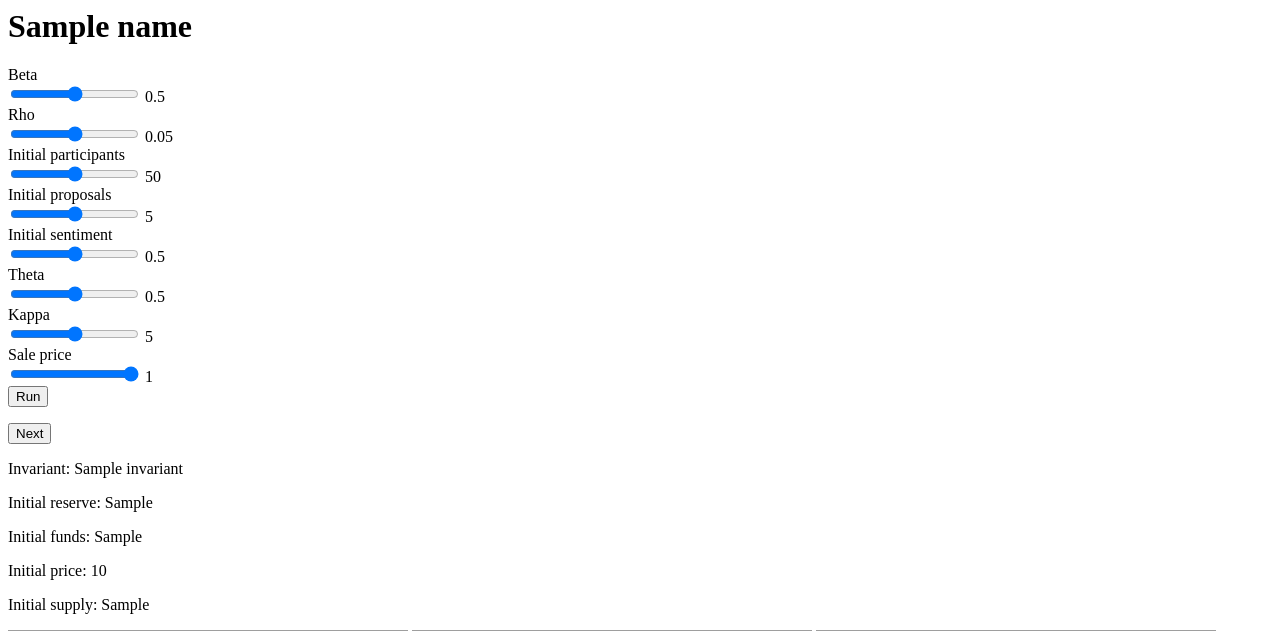
After one commit to commons-stack/commons-simulator, a Flask app: template templates/network.html in a window 1280 px wide. The commit adds this page. Shown: the top 631 px of the page. Run offline with Flask 2, Linux system fonts and the light colour scheme; the template is opened without the code that fills it: most values are stand-ins (such as "Sample title", 1, 10 or a date in 2020); grey boxes are pictures that could not be loaded.

Commit message:
Add network and cadcad simulations

```diff
--- a/requirements.txt
+++ b/requirements.txt
@@ -8,3 +8,4 @@ matplotlib
 seaborn
 networkx
 flask
+pyyaml
--- a/server.py
+++ b/server.py
@@ -8,27 +8,39 @@ import numpy as np
 import scipy.stats as sts
 import seaborn as sns
 
+import yaml
+
 #import conviction files
 from conviction_helpers import *
 from conviction_system_logic3 import *
 from bonding_curve_eq import *
 
 app = Flask(__name__, static_url_path='')
+app.config['SEND_FILE_MAX_AGE_DEFAULT'] = 0
 
+def getInteger(name, default_value = 1):
+    value = request.form.get(name)
+    if value:
+      return int(value)
+    else:
+      return default_value
 
-def getValue(name, default_value = 0.5):
+def getFloat(name, default_value = 0.5):
     value = request.form.get(name)
     if value:
       return float(value)
     else:
       return default_value
 
-@app.route('/', methods = ['GET', 'POST'])
-def chartTest():
-  alpha = getValue('alpha')
-  beta = getValue('beta', .2)
-  rho = getValue('rho', .02)
-  plot_name = str(alpha)+str(beta)+str(rho)
+@app.route('/')
+def index():
+    return '<h1>Conviction Voting demo</h1><form action="step1" method="post"><button>Start</button></form>'
+
+@app.route('/step1', methods = ['POST'])
+def demoStep1():
+  beta = getFloat('beta', .2)
+  rho = getFloat('rho', .02)
+  plot_name = str(beta)+str(rho)
 
   def trigger_threshold(requested, funds, supply, beta=beta , rho=rho):
 
@@ -38,7 +50,7 @@ def chartTest():
       else:
           return np.inf
 
-  dict1 = trigger_sweep('token_supply', trigger_threshold, beta, alpha)
+  dict1 = trigger_sweep('token_supply', trigger_threshold, beta)
 
   trigger_plotter(dict1['share_of_funds'],
                   dict1['log10_trigger'],
@@ -46,14 +58,15 @@ def chartTest():
                   dict1['total_supply'],
                   'Token Supply')
   axis = plt.axis()
-  plt.text(.2*axis[0]+.8*axis[1],axis[-1]*1.01, 'fixed alpha = '+str(alpha))
+  #plt.text(.2*axis[0]+.8*axis[1],axis[-1]*1.01, 'fixed alpha = '+str(alpha))
 
 
-  files = glob.glob('static/*')
-  for f in files:
-    os.remove(f)
+  # files = glob.glob('static/*')
+  # for f in files:
+  #   os.remove(f)
 
   plt.savefig('static/plot1-'+plot_name+'.png')
+  plt.clf()
 
   dict2 = trigger_sweep('alpha',trigger_threshold, xmax=beta)
 
@@ -65,4 +78,286 @@ def chartTest():
                 'alpha')
 
   plt.savefig('static/plot2-'+plot_name+'.png')
-  return render_template('threshold.html', name = 'Threshold', alpha = alpha, beta = beta, rho = rho, url1 ='plot1-'+plot_name+'.png', url2 ='plot2-'+plot_name+'.png')
+  plt.clf()
+  return render_template('threshold.html', name = 'Threshold', beta = beta, rho = rho, url1 ='plot1-'+plot_name+'.png', url2 ='plot2-'+plot_name+'.png')
+
+@app.route('/step2', methods = ['GET', 'POST'])
+def demoStep2():
+
+    beta = getFloat('beta', .2)
+    rho = getFloat('rho', .02)
+    plot_name = str(beta)+str(rho)
+
+    def trigger_threshold(requested, funds, supply, beta=beta , rho=rho):
+
+      share = requested/funds
+      if share < beta:
+          return rho*supply/(beta-share)**2
+      else:
+          return np.inf
+
+    n= getInteger('n', 60) #initial participants
+    m= getInteger('m', 3) #initial proposals
+
+    initial_sentiment = getFloat('initial_sentiment', .6)
+
+    theta =getFloat('theta', .35)
+    kappa = getInteger('kappa', 6)
+    sale_price = getFloat('sale_price', .1)
+
+    def TFGTS(total_supply):
+        #wrap initializer params to pass the function correctly
+        return total_funds_given_total_supply(total_supply, theta = theta, initial_price = sale_price)
+
+    #initializers
+    network, initial_funds, initial_supply, total_requested = initialize_network(n,m,TFGTS,trigger_threshold)
+    initial_reserve, invariant, initial_price= initialize_bonding_curve(initial_supply, initial_price = sale_price, kappa =kappa, theta = theta)
+
+    proposals = get_nodes_by_type(network, 'proposal')
+    participants = get_nodes_by_type(network, 'participant')
+    supporters = get_edges_by_type(network, 'support')
+    influencers = get_edges_by_type(network, 'influence')
+    competitors = get_edges_by_type(network, 'conflict')
+
+    nx.draw_kamada_kawai(network, nodelist = participants, edgelist=influencers)
+    plt.title('Participants Social Network')
+    plt.savefig('static/plot3-'+plot_name+'.png')
+    plt.clf()
+
+    nx.draw_kamada_kawai(network, nodelist = proposals, edgelist=competitors, node_color='b')
+    plt.title('Proposals Conflict Network')
+    plt.savefig('static/plot4-'+plot_name+'.png')
+    plt.clf()
+
+    plt.hist([ network.nodes[i]['holdings'] for i in participants])
+    plt.title('Histogram of Participants Token Holdings')
+    plt.savefig('static/plot5-'+plot_name+'.png')
+    plt.clf()
+
+    plt.hist([ network.nodes[i]['funds_requested'] for i in proposals])
+    plt.title('Histogram of Proposals Funds Requested')
+    plt.savefig('static/plot6-'+plot_name+'.png')
+    plt.clf()
+
+    affinities = np.empty((n,m))
+    for i_ind in range(n):
+        for j_ind in range(m):
+            i = participants[i_ind]
+            j = proposals[j_ind]
+            affinities[i_ind][j_ind] = network.edges[(i,j)]['affinity']
+
+    dims = (20, 5)
+    fig, ax = plt.subplots(figsize=dims)
+
+    sns.heatmap(affinities.T,
+                xticklabels=participants,
+                yticklabels=proposals,
+                square=True,
+                cbar=True,
+                ax=ax)
+
+    plt.title('affinities between participants and proposals')
+    plt.ylabel('proposal_id')
+    plt.xlabel('participant_id')
+    plt.savefig('static/plot7-'+plot_name+'.png')
+    plt.clf()
+
+    nx.write_gpickle(network, 'static/network.gpickle')
+    initial_conditions = {
+      'supply': float(initial_supply),
+      'funds': float(initial_funds),
+      'reserve': float(initial_reserve),
+      'spot_price': float(initial_price),
+      'sentiment': float(initial_sentiment),
+    }
+    params = {
+        'beta': float(beta),
+        'rho': float(rho),
+        'invariant': float(invariant),
+        'kappa': float(kappa)
+    }
+    with open(r'static/conditions.yaml', 'w') as file:
+      yaml.dump(initial_conditions, file)
+    with open(r'static/params.yaml', 'w') as file:
+      yaml.dump(params, file)
+
+    return render_template(
+      'network.html',
+      name = 'Network',
+      plot_name=plot_name,
+      # inputs
+      beta=beta,
+      rho=rho,
+      m=m,
+      n=n,
+      initial_sentiment=initial_sentiment,
+      theta=theta,
+      kappa=kappa,
+      sale_price=sale_price,
+      # outputs
+      invariant=invariant,
+      initial_supply=initial_supply,
+      initial_funds=initial_funds,
+      initial_reserve=initial_reserve,
+      initial_price=initial_price
+    )
+
+
+@app.route('/step3', methods = ['GET', 'POST'])
+def demoStep3():
+
+    alpha = getFloat('alpha', 0.9)
+    exit_fee = getFloat('exit_fee', .02)
+
+    with open(r'static/conditions.yaml') as file:
+        initial_conditions = yaml.load(file, Loader=yaml.FullLoader)
+        initial_conditions['network'] = nx.read_gpickle('static/network.gpickle')
+
+    with open(r'static/params.yaml') as file:
+        params = yaml.load(file, Loader=yaml.FullLoader)
+    kappa = params['kappa']
+    invariant = params['invariant']
+    beta = params['beta']
+    rho = params['rho']
+
+    def trigger_threshold(requested, funds, supply, beta=beta, rho=rho):
+
+      share = requested/funds
+      if share < beta:
+          return rho*supply/(beta-share)**2
+      else:
+          return np.inf
+
+    params= {
+        'sensitivity': [.75],
+        'tmin': [7], #unit days; minimum periods passed before a proposal can pass
+        'min_supp':[50], #number of tokens that must be stake for a proposal to be a candidate
+        'sentiment_decay': [.01], #termed mu in the state update function
+        'alpha': [alpha],
+        'base_completion_rate': [100],
+        'base_failure_rate': [200],
+        'trigger_func': [trigger_threshold],
+        'kappa': [kappa], #bonding curve curvature
+        'invariant': [invariant], #set by bonding curve choices
+        'tax_rate': [exit_fee]
+        }
+
+    # # # # # # # # # # # # # # # # # # # # # # # # # # # # # # # # # # # # # # # # # # # # # # # #
+    # Settings of general simulation parameters, unrelated to the system itself
+    # `T` is a range with the number of discrete units of time the simulation will run for;
+    # `N` is the number of times the simulation will be run (Monte Carlo runs)
+    time_periods_per_run = 100
+    monte_carlo_runs = 1
+
+    from cadCAD.configuration.utils import config_sim
+    simulation_parameters = config_sim({
+        'T': range(time_periods_per_run),
+        'N': monte_carlo_runs,
+        'M': params
+    })
+
+
+
+
+    # # # # # # # # # # # # # # # # # # # # # # # # # # # # # # # # # # # # # # # # # # # # # # # #
+    # The Partial State Update Blocks
+    partial_state_update_blocks = [
+        {
+            'policies': {
+                #new proposals or new participants
+                'random': driving_process
+            },
+            'variables': {
+                'network': update_network,
+                'funds':increment_funds,
+                'supply':increment_supply,
+                'reserve': increment_reserve
+            }
+        },
+        {
+          'policies': {
+              'completion': check_progress #see if any of the funded proposals completes
+            },
+            'variables': { # The following state variables will be updated simultaneously
+                'sentiment': update_sentiment_on_completion, #note completing decays sentiment, completing bumps it
+                'network': complete_proposal #book-keeping
+            }
+        },
+            {
+          'policies': {
+              'release': trigger_function #check each proposal to see if it passes
+            },
+            'variables': { # The following state variables will be updated simultaneously
+                'funds': decrement_funds, #funds expended
+                'sentiment': update_sentiment_on_release, #releasing funds can bump sentiment
+                'network': update_proposals #reset convictions, and participants sentiments
+                                            #update based on affinities
+            }
+        },
+        {
+            'policies': {
+                #currently naive decisions; future: strategic
+                'participants_act': participants_decisions, #high sentiment, high affinity =>buy
+                                                            #low sentiment, low affinities => burn
+                                                            #assign tokens to top affinities
+            },
+            'variables': {
+                'supply': update_supply, #book-keeping from participants decisions
+                'reserve': update_reserve, #funds under the bonding curve
+                'spot_price': update_price, #new bonding curve spot price
+                'funds': update_funds, #capture taxes
+                'network': update_tokens #update everyones holdings
+                                        #and their conviction for each proposal
+            }
+        }
+    ]
+
+    from cadCAD import configs
+    configs.clear()
+
+    from cadCAD.configuration import append_configs
+    # # # # # # # # # # # # # # # # # # # # # # # # # # # # # # # # # # # # # # # # # # # # # # # #
+    # The configurations above are then packaged into a `Configuration` object
+    append_configs(
+        initial_state=initial_conditions, #dict containing variable names and initial values
+        partial_state_update_blocks=partial_state_update_blocks, #dict containing state update functions
+        sim_configs=simulation_parameters #dict containing simulation parameters
+    )
+
+    from tabulate import tabulate
+    from cadCAD.engine import ExecutionMode, ExecutionContext, Executor
+    from cadCAD import configs
+    import pandas as pd
+
+    exec_mode = ExecutionMode()
+    multi_proc_ctx = ExecutionContext(context=exec_mode.multi_proc)
+    run = Executor(exec_context=multi_proc_ctx, configs=configs)
+
+
+    i = 0
+    verbose = False
+    results = {}
+    for raw_result, tensor_field in run.execute():
+        result = pd.DataFrame(raw_result)
+        if verbose:
+            print()
+            print(f"Tensor Field: {type(tensor_field)}")
+            print(tabulate(tensor_field, headers='keys', tablefmt='psql'))
+            print(f"Output: {type(result)}")
+            print(tabulate(result, headers='keys', tablefmt='psql'))
+            print()
+        results[i] = {}
+        results[i]['result'] = result
+        results[i]['simulation_parameters'] = simulation_parameters[i]
+        i += 1
+
+
+    for ind in range(len(results)):
+        r=results[ind]['result']
+        #print(results[ind]['simulation_parameters'])
+        r.plot(x='timestep', y='funds')
+        plt.savefig('static/plot8-'+str(ind)+'.png')
+        plt.clf()
+    return render_template(
+      'cadcad.html',
+      name = 'cadCAD simulation', alpha=alpha, exit_fee=exit_fee, n_results=len(results))
--- /dev/null
+++ b/templates/network.html
@@ -0,0 +1,76 @@
+<h1>{{ name }}</h1>
+
+<form method="post">
+  <div>
+    <label>Beta</label><br>
+    <input type="range" min="0" max="1" step="0.05" value={{beta}} name="beta" id="beta">
+    <span id="beta-output"></span>
+  </div>
+  <div>
+    <label>Rho</label><br>
+    <input type="range" min="0" max="0.1" step="0.005" value={{rho}} name="rho" id="rho">
+    <span id="rho-output"></span>
+  </div>
+  <div>
+    <label>Initial participants</label><br>
+    <input type="range" min="0" max="100" step="1" value={{n}} name="n" id="n">
+    <span id="n-output"></span>
+  </div>
+  <div>
+    <label>Initial proposals</label><br>
+    <input type="range" min="0" max="10" step="1" value={{m}} name="m" id="m">
+    <span id="m-output"></span>
+  </div>
+  <div>
+    <label>Initial sentiment</label><br>
+    <input type="range" min="0" max="1" step="0.05" value={{initial_sentiment}} name="initial_sentiment" id="initial_sentiment">
+    <span id="initial_sentiment-output"></span>
+  </div>
+  <div>
+    <label>Theta</label><br>
+    <input type="range" min="0" max="1" step="0.05" value={{theta}} name="theta" id="theta">
+    <span id="theta-output"></span>
+  </div>
+  <div>
+    <label>Kappa</label><br>
+    <input type="range" min="0" max="10" step="1" value={{kappa}} name="kappa" id="kappa">
+    <span id="kappa-output"></span>
+  </div>
+  <div>
+    <label>Sale price</label><br>
+    <input type="range" min="0" max="1" step="0.05" value={{sale_price}} name="sale_price" id="sale_price">
+    <span id="sale_price-output"></span>
+  </div>
+  <button>Run</button>
+</form>
+
+<form action="step3" method="post">
+  <button id="next">Next</button>
+</form>
+
+<p>Invariant: {{invariant}}</p>
+<p>Initial reserve: {{initial_reserve}}</p>
+<p>Initial funds: {{initial_funds}}</p>
+<p>Initial price: {{initial_price}}</p>
+<p>Initial supply: {{initial_supply}}</p>
+
+<img src={{'plot3-'+plot_name+'.png'}} />
+<img src={{'plot4-'+plot_name+'.png'}} />
+<img src={{'plot5-'+plot_name+'.png'}} />
+<img src={{'plot6-'+plot_name+'.png'}} />
+<img src={{'plot7-'+plot_name+'.png'}} />
+
+
+<script>
+;['beta', 'rho', 'n', 'm', 'initial_sentiment', 'theta', 'kappa', 'sale_price'].forEach(variable => {
+var slider = document.getElementById(variable);
+var output = document.getElementById(variable+"-output");
+output.innerHTML = slider.value; // Display the default slider value
+
+// Update the current slider value (each time you drag the slider handle)
+slider.oninput = function() {
+  output.innerHTML = this.value;
+  document.getElementById('next').disabled = true;
+}
+})
+</script>
```
Also changed, not shown: templates/cadcad.html (added, +32 -0 lines), templates/threshold.html (+9 -6 lines).
